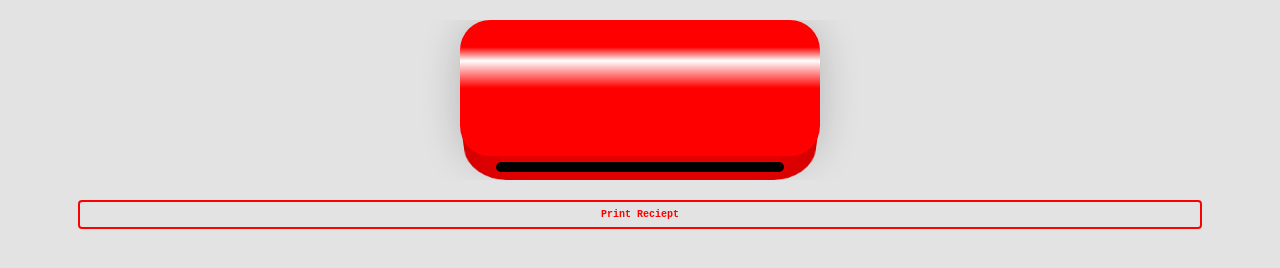
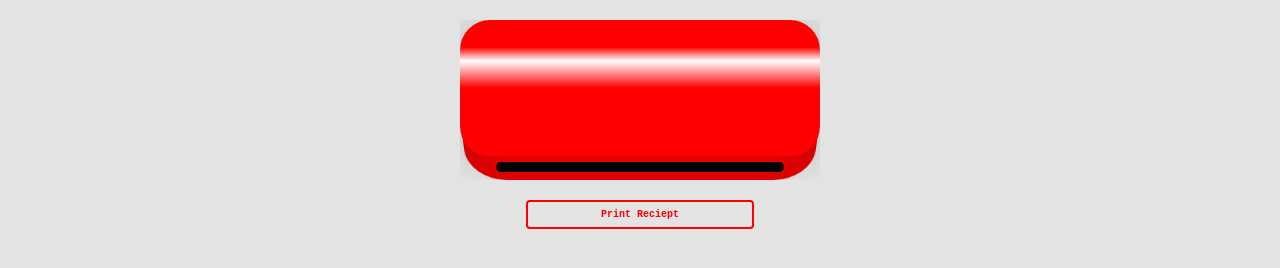
Before and after one commit to Shehu-Tijjani/Reciept, a plain HTML site: page index.html in a window 1280 px wide. Drawn offline with Linux system fonts and the light colour scheme.

Commit message:
Add files via upload
Fixed the container's width

```diff
--- a/style.css
+++ b/style.css
@@ -16,7 +16,9 @@ hr {
     height: auto;
     min-height: 160px;
     overflow: hidden;
+    margin: auto;
     margin-top: 20px;
+    width: 360px;
 }
 
 .outlet-wrapper {
@@ -151,9 +153,10 @@ hr {
 }
 
 .btn {
-    margin: 0 70px;
+    margin: 0 auto;
     margin-top: 20px;
-    padding: 7px 12px;
+    padding:7px 12px;
+    width: 200px;
     border: 2px solid red;
     border-radius: 4px;
     color: red;
```
